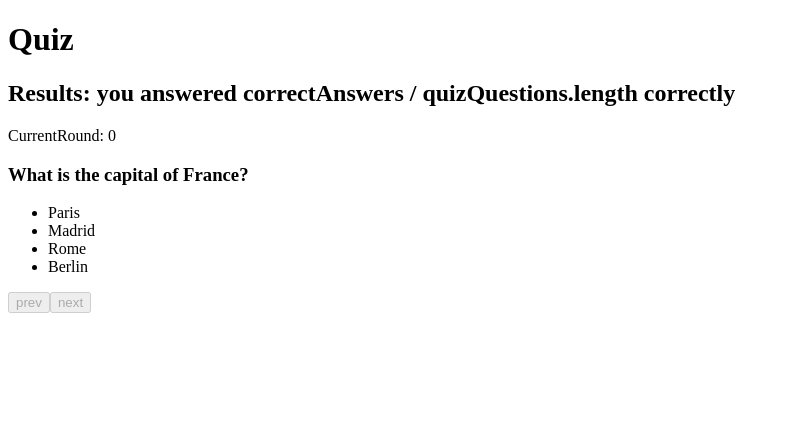
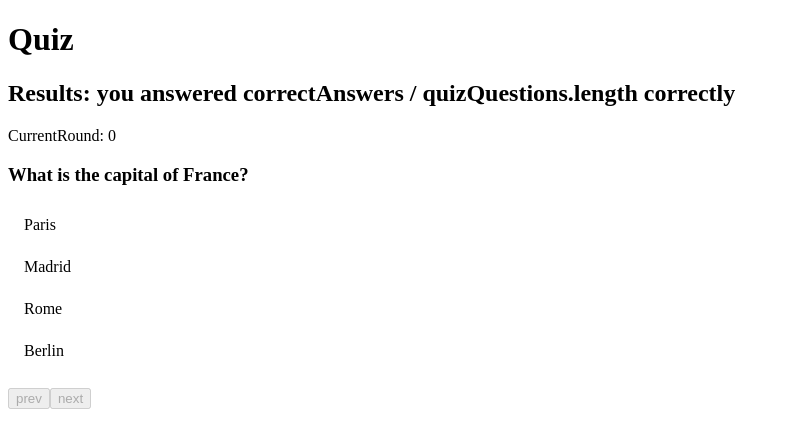
Before and after one commit to sheez44/vue3-quiz, a Vue app: page /quiz in a window 1280 px wide. Shown: the top 448 px of the page, without its empty margins (0-790 px from the left). Built offline with nearby package versions, Linux system fonts and the light colour scheme.

Commit message:
add results view

```diff
--- a/src/Question.vue
+++ b/src/Question.vue
@@ -2,7 +2,7 @@
     <div>
         <h3>{{ questionTitle }}</h3>
 
-        <QuestionOptions :options="currentQuestion.options" @select="handleOptionsSelect" />
+        <QuestionOptions :options="currentQuestion.options" :currentAnswer="currentAnswer" @select="handleOptionsSelect" />
     </div>
 </template>
 
@@ -15,6 +15,7 @@
 
     const currentQuestion = computed(() => quizStore.getCurrentQuestion)
     const questionTitle = computed(() => currentQuestion.value.question)
+    const currentAnswer = computed(() => quizStore.getCurrentAnswer)
 
     function handleOptionsSelect(option) {
         quizStore.addAnswer(option)
--- a/src/QuestionOptions.vue
+++ b/src/QuestionOptions.vue
@@ -1,19 +1,31 @@
 <template>
-    <ul>
+    <ul class="list-none p-0 flex flex-col">
         <li v-for="(option, index) in options"
         :key="index"
-        class="bg-green hover:bg-red"
-        @click="$emit('select', option)">
-            <span>{{ option }}</span>
+        class="pl-4 py-3 hover:bg-blue-300 hover:font-bold cursor-pointer"
+        @click="$emit('select', option)"
+        :class="getOptionClass(option)">
+            <span >{{ option }}</span>
         </li>
     </ul>
 </template>
 
 <script setup>
-const {options} = defineProps({
-    options: Array,
-    required: true
+const { options, currentAnswer } = defineProps({
+    options: {
+        type: Array,
+        required: true
+    },
+    currentAnswer: {
+        type: String
+    }
 })
+
+const userAnswerStyling = 'bg-blue-100 font-bold'
+
+const getOptionClass = (option) => {
+    return currentAnswer === option ? userAnswerStyling : ''
+}
 
 defineEmits(['select'])
 </script>
--- a/src/QuizButtons.vue
+++ b/src/QuizButtons.vue
@@ -1,16 +1,18 @@
 <template>
 <Button :disabled @click="prevRound()">prev</Button>
-<Button :disabled="!quizStore.isAnswered" @click="nextRound()">next</Button>
+<Button :disabled="!quizStore.getCurrentAnswer" @click="nextRound()">next</Button>
 </template>
 
 <script setup>
 import Button from '@/Button.vue'
 
 import useQuizStore from '@/stores/useStoreQuiz'
+import { useRouter } from 'vue-router';
 
 import { computed } from 'vue';
 
 const quizStore = useQuizStore()
+const router = useRouter();
 
 const disabled = computed(() => quizStore.currentRound === 0)
 
@@ -19,6 +21,10 @@ function prevRound() {
 }
 
 function nextRound() {
-    quizStore.nextRound()
+    const isComplete = quizStore.nextRound()
+
+    if (isComplete) {
+        router.push('/results')
+    }
 }
 </script>
--- a/src/router/index.js
+++ b/src/router/index.js
@@ -2,6 +2,7 @@ import { createRouter, createWebHistory } from 'vue-router'
 
 import HomeView from '@/views/HomeView.vue'
 import QuizView from '@/views/QuizView.vue'
+import ResultsView from '@/views/ResultsView.vue';
 
 const refresh = false;
 
@@ -17,6 +18,11 @@ const router = createRouter({
       path: '/quiz',
       name: 'quiz',
       component: QuizView
+    },
+    {
+      path: '/results',
+      name: 'results',
+      component: ResultsView
     }
   ],
 })
--- a/src/stores/useStoreQuiz.js
+++ b/src/stores/useStoreQuiz.js
@@ -18,7 +18,7 @@ const useQuizStore = defineStore('quiz', {
         console.warn('no questions');
       }
     },
-    isAnswered() {
+    getCurrentAnswer() {
       return this.answers[this.currentRound]
     }
   },
@@ -57,8 +57,10 @@ const useQuizStore = defineStore('quiz', {
 
     nextRound() {
       console.log(this.answers)
-      if(this.currentRound < this.quizQuestions.length -1) {
+      if(this.currentRound < this.quizQuestions.length - 1) {
         this.currentRound++
+      } else {
+        return true // Signal that quiz is complete
       }
     },
 
--- a/src/views/QuizView.vue
+++ b/src/views/QuizView.vue
@@ -22,7 +22,7 @@ const quizStore = useQuizStore()
 
 const settings = {
   questions,
-  rounds: 6
+  rounds: 2
 }
 quizStore.startQuiz(settings)
 
--- /dev/null
+++ b/src/views/ResultsView.vue
@@ -0,0 +1,39 @@
+<template>
+    <h1>Results</h1>
+    <ul class="list-none p-0 flex flex-col">
+        <li v-for="(question, quizIndex) in quizQuestions" :key="quizIndex">
+            <h3>{{ question.question }}</h3>
+            <ul class="list-none p-0 flex flex-col">
+                <li v-for="(option, index) in question.options"
+                    :key="index"
+                    class="pl-4 py-1"
+                    :class="getOptionClasses(option, question.answer, quizIndex)">
+            <span >{{ option }}</span>
+        </li>
+            </ul>
+        </li>
+    </ul>
+</template>
+
+<script setup>
+
+
+import useQuizStore from '@/stores/useStoreQuiz'
+import { useRouter } from 'vue-router';
+
+import { computed } from 'vue';
+
+const quizStore = useQuizStore()
+const router = useRouter();
+
+const getOptionClasses = (option, answer, questionIndex) => {
+  return {
+    'bg-red-200': option === userAnswers[questionIndex] && option !== answer,
+    'bg-green-200': option === answer,
+    'font-bold': option === userAnswers[questionIndex]
+  }
+}
+
+const quizQuestions = quizStore.quizQuestions
+const userAnswers = quizStore.answers
+</script>
```
